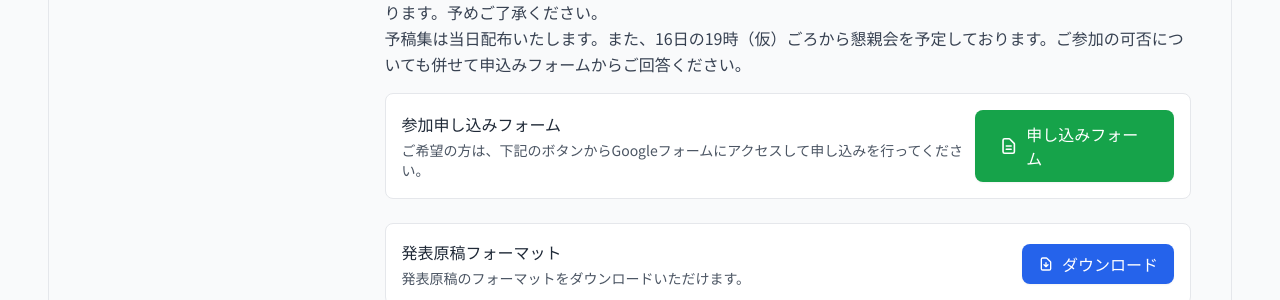
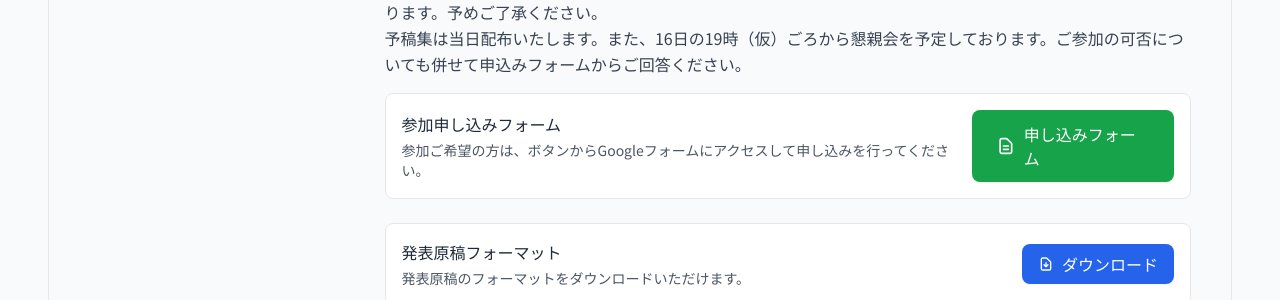
Before and after one commit to FFTPRS/WS, a Jekyll site: the page built from pages/workshop11.html, in a window 1280 px wide and 900 px high, scrolled down 1595 px. Shown: the part 120-420 px from the top of the window. Built offline with Jekyll 4.4.1, drawn with Linux system fonts in a browser that asks for light colours; nearby versions of some CDN libraries.

Commit message:
Update workshop11.html

```diff
--- a/pages/workshop11.html
+++ b/pages/workshop11.html
@@ -91,7 +91,7 @@ description: "第11回有限体理論とその擬似乱数系列生成への応
                                     <div>
                                         <h5 class="font-medium text-gray-800 mb-1">参加申し込みフォーム</h5>
                                         <p class="text-sm text-gray-600">
-                                            ご希望の方は、下記のボタンからGoogleフォームにアクセスして申し込みを行ってください。
+                                            参加ご希望の方は、ボタンからGoogleフォームにアクセスして申し込みを行ってください。
                                         </p>
                                     </div>
                                     <a class="inline-flex items-center bg-green-600 text-white font-medium py-3 px-6 rounded-lg hover:bg-green-700 transition-colors duration-200 shadow-sm"
```
